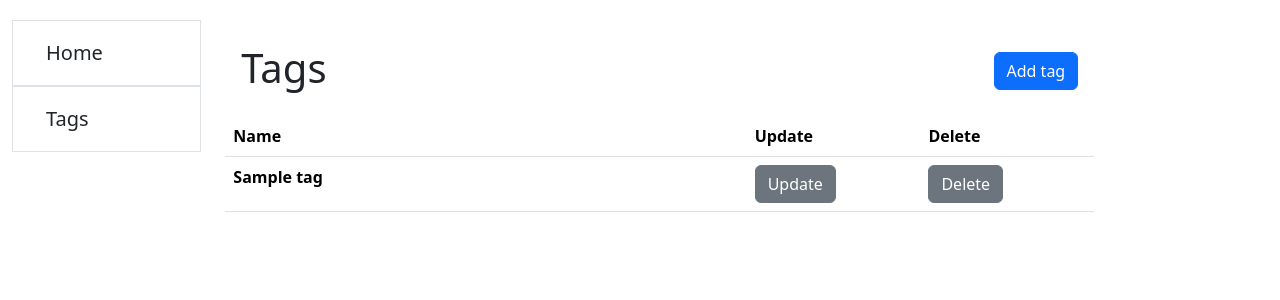
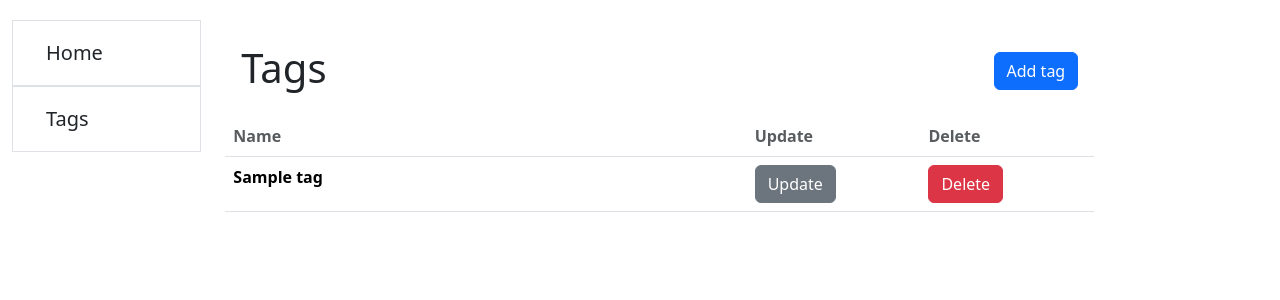
Before and after one commit to YBlck/todo_list, a Django app: page /tags/ in a window 1280 px wide. Shown: the top 300 px of the page. Run offline with Django 5.2, Linux system fonts and the light colour scheme; tables that the repository leaves empty hold one stand-in row (values such as "Sample post").

Commit message:
chore: update template UI

```diff
--- a/templates/manager/tag_list.html
+++ b/templates/manager/tag_list.html
@@ -19,23 +19,23 @@
   </colgroup>
   <thead>
     <tr>
-      <th>Name</th>
-      <th class="text-right">Update</th>
-      <th class="text-right">Delete</th>
+      <th class="text-muted">Name</th>
+      <th class="text-muted">Update</th>
+      <th class="text-muted">Delete</th>
     </tr>
   </thead>
   <tbody>
     {% for tag in tag_list %}
       <tr>
         <td><strong>{{ tag.name }}</strong></td>
-        <td class="text-right">
+        <td>
           <a href="{% url 'manager:tag-update' pk=tag.id %}">
             <button type="button" class="btn btn-secondary">Update</button>
           </a>
         </td>
         <td>
           <a href="{% url 'manager:tag-delete' pk=tag.id %}">
-            <button type="button" class="btn btn-secondary">Delete</button>
+            <button type="button" class="btn btn-danger">Delete</button>
           </a>
         </td>
       </tr>
--- a/templates/manager/task_list.html
+++ b/templates/manager/task_list.html
@@ -27,7 +27,7 @@
               <p>Tags:
                 {% if task.tags.all %}
                   {% for tag in task.tags.all %}
-                    {{ tag.name }}
+                    <span class="text-primary">{{ tag.name }} </span>
                   {% endfor %}
                 {% else %}
                   None
```
